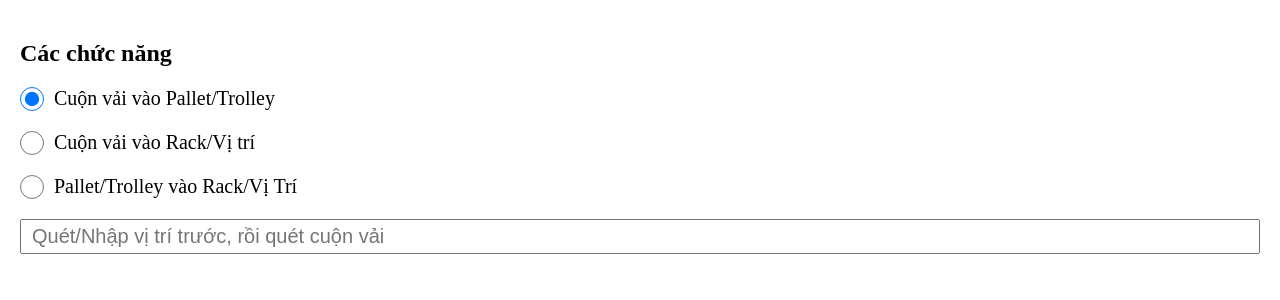
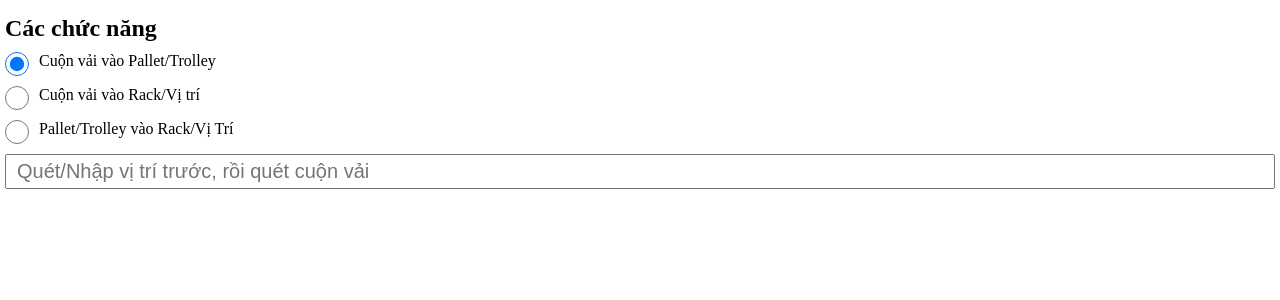
Before and after one commit to ntviettran/whs_import, a Flask app: page / in a window 1280 px wide. Shown: the top 300 px of the page. Run offline with Flask 3, Linux system fonts and the light colour scheme.

Commit message:
update ui

```diff
--- a/static/styles.css
+++ b/static/styles.css
@@ -30,7 +30,7 @@
 }
 
 .mt-1 {
-  margin-top: 1rem;
+  margin-top: 0.5rem;
 }
 
 input[type="radio"] {
@@ -45,7 +45,7 @@ input[type="text"] {
 }
 
 .container {
-  padding: 1rem;
+  padding: 0.25rem;
   width: 100%;
 }
 
@@ -56,7 +56,7 @@ input[type="text"] {
 }
 
 .info span {
-  font-size: 24px;
+  font-size: 16px;
 }
 
 .status {
@@ -83,3 +83,7 @@ input[type="text"] {
 .show-block {
   display: block;
 }
+
+label {
+  font-size: 16px;
+}
--- a/templates/index.html
+++ b/templates/index.html
@@ -23,7 +23,7 @@
         <label for="fabric-destination">Pallet/Trolley vào Rack/Vị Trí</label>
       </div>
     </div>
-    <input id="qrInput" onkeydown="handleKeyDown(event)" type="text" class="mt-1" placeholder="Quét/Nhập vị trí trước, rồi quét cuộn vải">
+    <input id="qrInput" inputmode="none" onkeydown="handleKeyDown(event)" type="text" class="mt-1" placeholder="Quét/Nhập vị trí trước, rồi quét cuộn vải">
     <div id="locationId" class="location mt-1 hidden">Vị trí</div>
     <div id="infoId" class="flex justify-between info mt-1 hidden">
       <span>Pallet: PL001</span>
```
